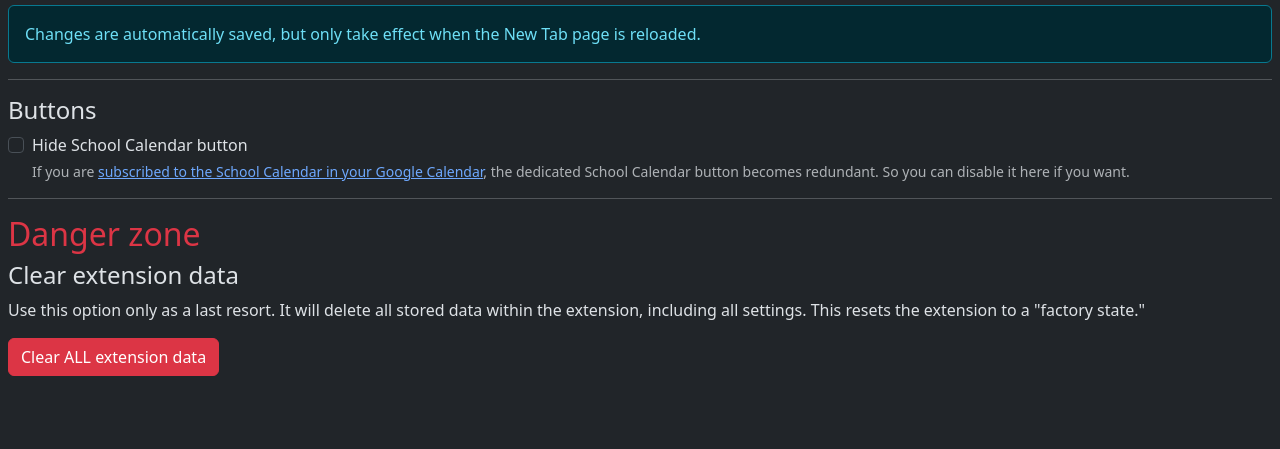
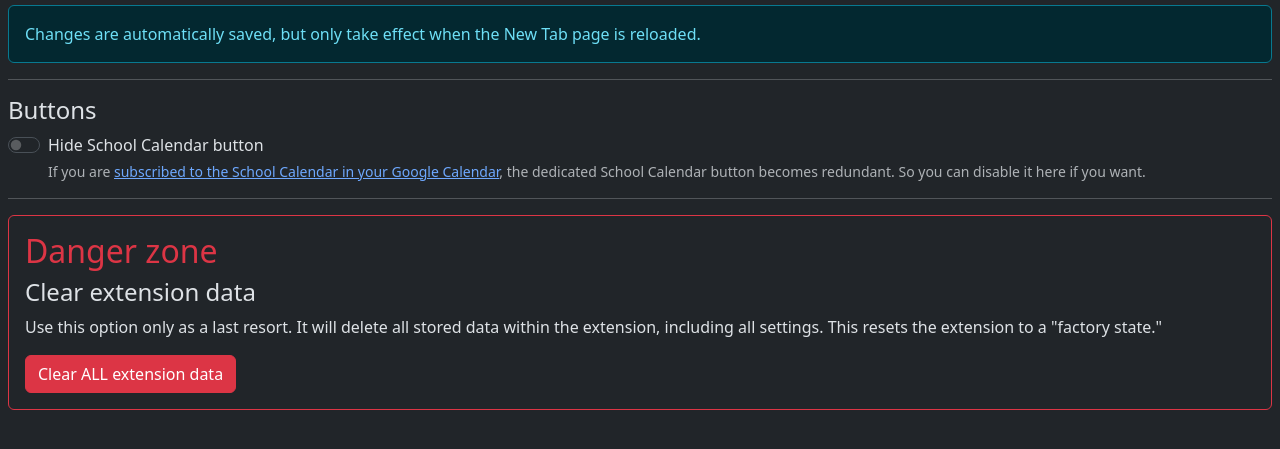
Before and after one commit to spp-programming/SPPrep-New-Tab-Next, a browser extension: page src/options.html in a window 1280 px wide. Shown: the part 115-564 px from the top of the page. Drawn offline with Linux system fonts and the light colour scheme.

Commit message:
use switches for checks and danger zone visual changes

```diff
--- a/src/options.html
+++ b/src/options.html
@@ -50,16 +50,20 @@
         </div>
 
         <h4>Buttons</h4>
-        <div class="form-check">
-            <input class="form-check-input" type="checkbox" value="" id="hide-school-calendar-check" aria-describedby="hide-school-calendar-help">
+        <div class="form-check form-switch">
+            <input class="form-check-input" type="checkbox" role="switch" value="" id="hide-school-calendar-check" aria-describedby="hide-school-calendar-help">
             <label class="form-check-label" for="hide-school-calendar-check">Hide School Calendar button</label>
             <p class="form-text" id="hide-school-calendar-help">If you are <a href="https://calendar.google.com/calendar/r?cid=144grand@gmail.com&cid=j2u1oqdhka8e0v1o4p5t6avcjk@group.calendar.google.com&cid=j62aodeshq58d2u3la7pi9b8os@group.calendar.google.com&cid=4pjksvuk9if0th7fa6tp1ainoo@group.calendar.google.com">subscribed to the School Calendar in your Google Calendar</a>, the dedicated School Calendar button becomes redundant. So you can disable it here if you want.</p>
         </div>
         <hr>
-        <h2 class="text-danger">Danger zone</h2>
-        <h4 id="clear-data-heading">Clear extension data</h4>
-        <p>Use this option only as a last resort. It will delete all stored data within the extension, including all settings. This resets the extension to a "factory state."</p>
-        <button type="button" class="btn btn-danger" data-bs-toggle="modal" data-bs-target="#clear-everything-modal">Clear ALL extension data</button>
+        <div class="card border-danger">
+            <div class="card-body">
+                <h2 class="text-danger">Danger zone</h2>
+                <h4 id="clear-data-heading">Clear extension data</h4>
+                <p>Use this option only as a last resort. It will delete all stored data within the extension, including all settings. This resets the extension to a "factory state."</p>
+                <button type="button" class="btn btn-danger" data-bs-toggle="modal" data-bs-target="#clear-everything-modal">Clear ALL extension data</button>
+            </div>
+        </div>
 
         <div class="modal fade" id="clear-everything-modal" tabindex="-1" aria-labelledby="clear-everything-modal-label" aria-hidden="true">
             <div class="modal-dialog">
```
